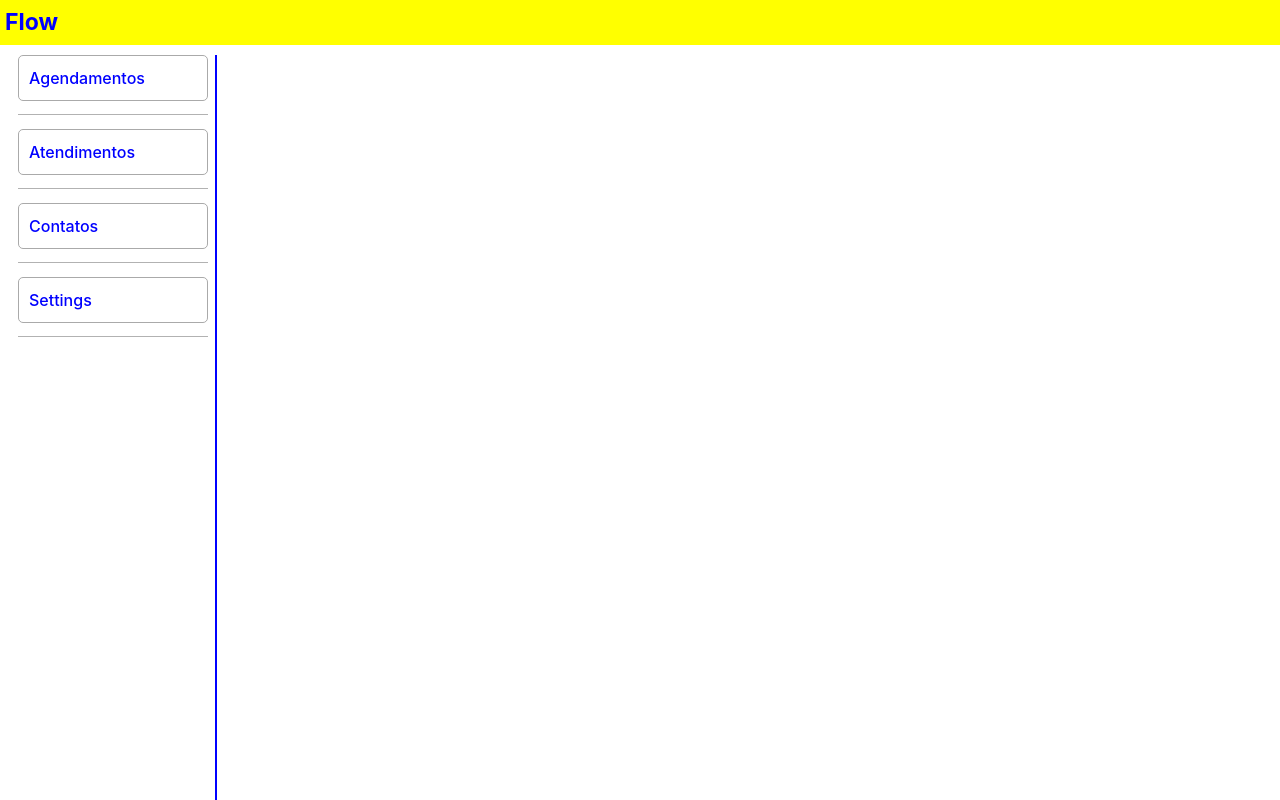
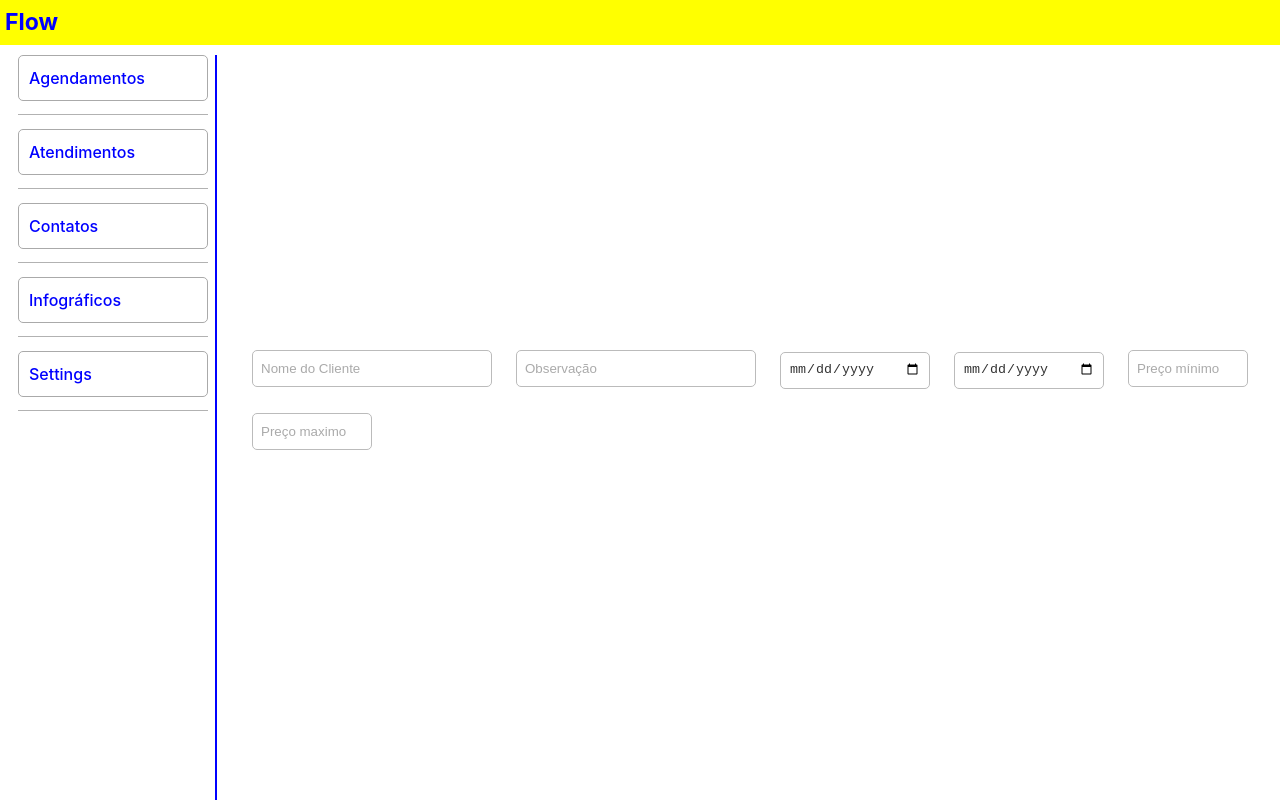
Before and after one commit to MatthewLacerda2/FixFlow, a React (Vite) app in the folder fixflow.client/: page /e/agendamentos in a window 1280 px wide. Built offline with nearby package versions, Linux system fonts and the light colour scheme.

Commit message:
sketch: all apts with filters, minus tables

```diff
--- a/fixflow.client/src/Components/Sidebar/BusinessSidebar/BusinessSidebar.tsx
+++ b/fixflow.client/src/Components/Sidebar/BusinessSidebar/BusinessSidebar.tsx
@@ -18,6 +18,10 @@ const BusinessSidebar: React.FC = () => {
         text="Contatos"
       />
       <SidebarLink
+        route={"/e" + FLOW_ROUTES.business.infograficos}
+        text="Infográficos"
+      />
+      <SidebarLink
         route={"/e" + FLOW_ROUTES.business.settings}
         text="Settings"
       />
--- a/fixflow.client/src/Pages/BusinessPage/BusinessPage.tsx
+++ b/fixflow.client/src/Pages/BusinessPage/BusinessPage.tsx
@@ -16,12 +16,9 @@ const BusinessPage: React.FC = () => {
   }
 
   return (
-    <div
-      className="user-page"
-      style={{ flexGrow: "1", display: "flex", flexDirection: "column" }}
-    >
+    <div className="user-page" style={{ flexDirection: "column" }}>
       <BusinessSidebar />
-      <div style={{ alignItems: "center" }}>
+      <div>
         <FlowButton text="Agendar Atendimento" onClick={CreateSchedule} />
         <FlowButton text="Registrar Atendimento" onClick={CreateSchedule} />
       </div>
--- a/fixflow.client/src/Pages/BusinessPage/ContactsPage/ContactsPage.tsx
+++ b/fixflow.client/src/Pages/BusinessPage/ContactsPage/ContactsPage.tsx
@@ -1,11 +1,35 @@
 import React from "react";
 import BusinessSidebar from "../../../Components/Sidebar/BusinessSidebar/BusinessSidebar";
+import "../../../Styles/Form.css";
 
 const ContactsPage: React.FC = () => {
   return (
-    <div>
+    <div className="user-page">
       <BusinessSidebar />
-      <p>This is logs page</p>
+      <div className="form-group">
+        <input
+          className="input-field "
+          type="text"
+          placeholder="Nome do Cliente"
+        ></input>
+        <input
+          className="input-field"
+          type="text"
+          placeholder="Observação"
+        ></input>
+        <input
+          className="input-field"
+          style={{ width: "150px" }}
+          type="date"
+        ></input>
+        {/*min date*/}
+        <input
+          className="input-field"
+          style={{ width: "150px" }}
+          type="date"
+        ></input>
+        {/*max date*/}
+      </div>
     </div>
   );
 };
--- /dev/null
+++ b/fixflow.client/src/Pages/BusinessPage/InfograficosPage/index.js
@@ -0,0 +1 @@
+export { default } from './InfograficosPage';
--- a/fixflow.client/src/Pages/BusinessPage/LogsPage/LogsPage.tsx
+++ b/fixflow.client/src/Pages/BusinessPage/LogsPage/LogsPage.tsx
@@ -1,10 +1,46 @@
 import BusinessSidebar from "../../../Components/Sidebar/BusinessSidebar/BusinessSidebar";
+import "../../../Styles/Form.css";
 
 const LogsPage: React.FC = () => {
   return (
-    <div>
+    <div className="user-page">
       <BusinessSidebar />
-      <p>Logs page</p>
+      <div className="form-group">
+        <input
+          className="input-field "
+          type="text"
+          placeholder="Nome do Cliente"
+        ></input>
+        <input
+          className="input-field"
+          type="text"
+          placeholder="Observação"
+        ></input>
+        <input
+          className="input-field"
+          style={{ width: "150px" }}
+          type="date"
+        ></input>
+        {/*min date*/}
+        <input
+          className="input-field"
+          style={{ width: "150px" }}
+          type="date"
+        ></input>
+        {/*max date*/}
+        <input
+          className="input-field"
+          style={{ width: "120px" }}
+          type="number"
+          placeholder="Preço mínimo"
+        ></input>
+        <input
+          className="input-field"
+          style={{ width: "120px" }}
+          type="number"
+          placeholder="Preço maximo"
+        ></input>
+      </div>
     </div>
   );
 };
--- a/fixflow.client/src/Pages/BusinessPage/SchedulesPage/SchedulesPage.tsx
+++ b/fixflow.client/src/Pages/BusinessPage/SchedulesPage/SchedulesPage.tsx
@@ -1,10 +1,46 @@
 import BusinessSidebar from "../../../Components/Sidebar/BusinessSidebar/BusinessSidebar";
+import "../../../Styles/Form.css";
 
 const SchedulesPage: React.FC = () => {
   return (
-    <div>
+    <div className="user-page">
       <BusinessSidebar />
-      <p>Schedules page</p>
+      <div className="form-group">
+        <input
+          className="input-field "
+          type="text"
+          placeholder="Nome do Cliente"
+        ></input>
+        <input
+          className="input-field"
+          type="text"
+          placeholder="Observação"
+        ></input>
+        <input
+          className="input-field"
+          style={{ width: "150px" }}
+          type="date"
+        ></input>
+        {/*min date*/}
+        <input
+          className="input-field"
+          style={{ width: "150px" }}
+          type="date"
+        ></input>
+        {/*max date*/}
+        <input
+          className="input-field"
+          style={{ width: "120px" }}
+          type="number"
+          placeholder="Preço mínimo"
+        ></input>
+        <input
+          className="input-field"
+          style={{ width: "120px" }}
+          type="number"
+          placeholder="Preço maximo"
+        ></input>
+      </div>
     </div>
   );
 };
--- a/fixflow.client/src/Styles/Form.css
+++ b/fixflow.client/src/Styles/Form.css
@@ -1,10 +1,5 @@
-.form-container {
-    width: 300px;
-    margin: 0 auto;
-}
-
 .form-group {
-    margin-bottom: 20px;
+    margin: 20px;
 }
 
 .label {
@@ -16,10 +11,12 @@
 }
 
 .input-field {
-    width: calc(100% - 130px);
+    width: 240px;
+    height: 37px;
+    margin: 12px;
     padding: 8px;
-    border: 1px solid #ccc;
-    border-radius: 4px;
+    border: 1px solid #bbb;
+    border-radius: 5px;
     box-sizing: border-box;
     background-color: #fff;
     color: #333;
@@ -31,6 +28,6 @@
 
 .input-field:focus,
 .input-field:hover {
-    border-color: #007bff;
+    border-color: #bbb;
     outline: none;
 }
--- a/fixflow.client/src/Utils/FlowRoutes.ts
+++ b/fixflow.client/src/Utils/FlowRoutes.ts
@@ -6,6 +6,7 @@ export const FLOW_ROUTES = {
     agendamentos: "/agendamentos",
     atendimentos: "/atendimentos",
     contatos: "/contatos",
+    infograficos: "/infograficos",
     settings: "/settings",
   },
   clients: {
```
Also changed, not shown: fixflow.client/src/Pages/BusinessPage/InfograficosPage/InfograficosPage.tsx (added, +13 -0 lines).
